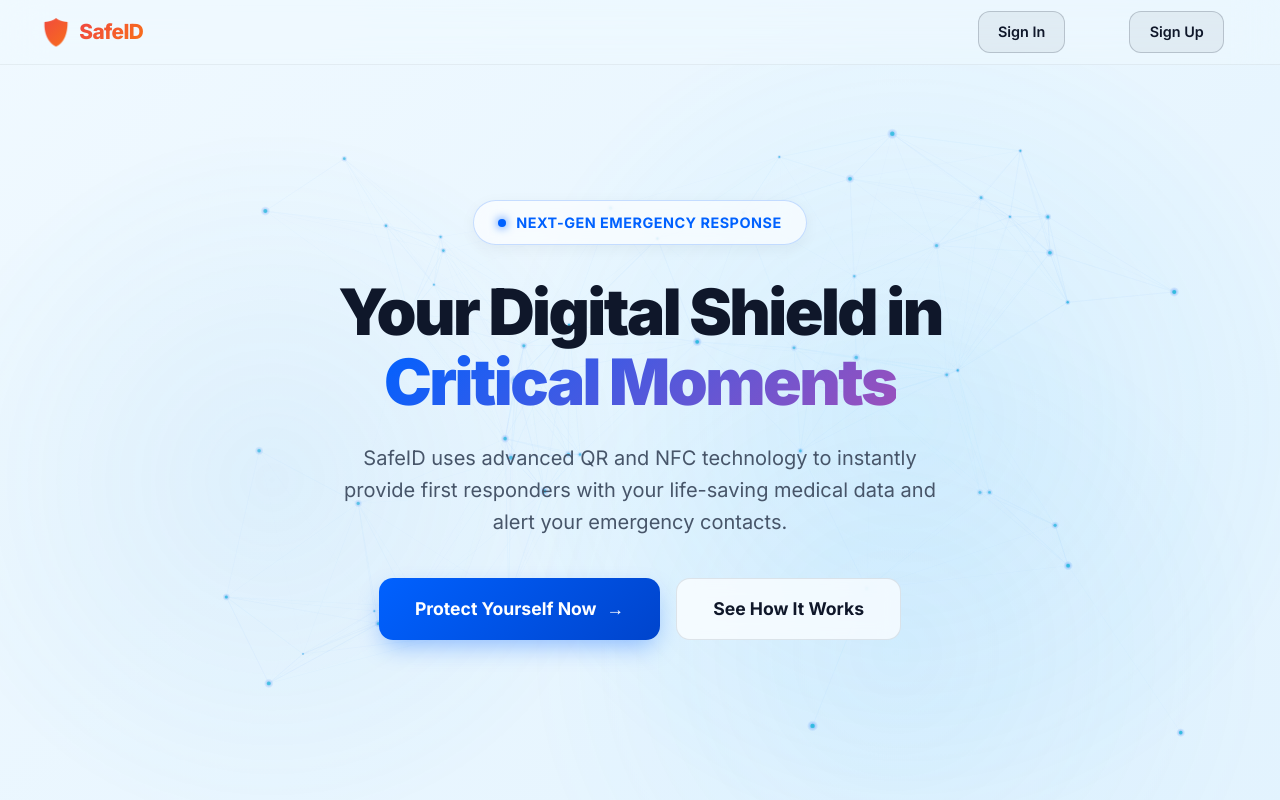
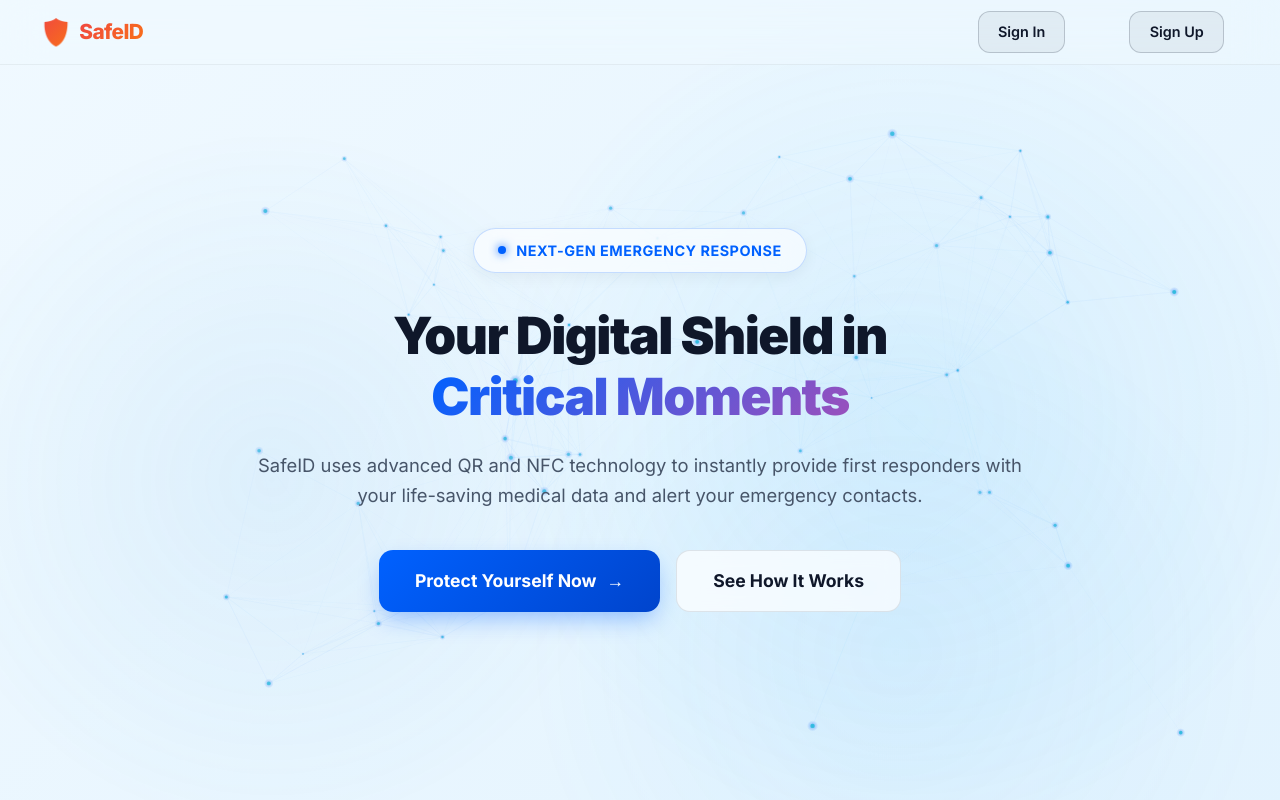
Before and after one commit to nishant8g/safeid-project, a React (Vite) app in the folder frontend/: page / in a window 1280 px wide. Shown: the top 800 px of the page. Built offline with nearby package versions, Linux system fonts and the light colour scheme; no server answers.

Commit message:
UI: Refined heading size and subtitle line wrapping

```diff
--- a/frontend/src/pages/Landing.jsx
+++ b/frontend/src/pages/Landing.jsx
@@ -233,7 +233,7 @@ export default function Landing() {
           </motion.div>
 
           {/* Title */}
-          <motion.h1 variants={fadeUpVariant} style={{ fontSize: 'clamp(2.2rem, 5vw, 4rem)', fontWeight: '900', color: '#0f172a', lineHeight: '1.1', letterSpacing: '-0.04em', maxWidth: '800px', marginBottom: '24px' }}>
+          <motion.h1 variants={fadeUpVariant} style={{ fontSize: 'clamp(2rem, 4.5vw, 3.2rem)', fontWeight: '900', color: '#0f172a', lineHeight: '1.2', letterSpacing: '-0.03em', maxWidth: '800px', marginBottom: '24px' }}>
             Your Digital Shield in <br/>
             <span style={{ background: 'linear-gradient(135deg, #0061FF 0%, #9D50BB 100%)', WebkitBackgroundClip: 'text', WebkitTextFillColor: 'transparent' }}>
               Critical Moments
@@ -241,7 +241,7 @@ export default function Landing() {
           </motion.h1>
 
           {/* Subtitle */}
-          <motion.p variants={fadeUpVariant} style={{ fontSize: 'clamp(1rem, 1.8vw, 1.25rem)', color: '#475569', maxWidth: '600px', lineHeight: '1.6', marginBottom: '40px' }}>
+          <motion.p variants={fadeUpVariant} style={{ fontSize: 'clamp(0.95rem, 1.6vw, 1.15rem)', color: '#475569', maxWidth: '800px', lineHeight: '1.6', marginBottom: '40px' }}>
             SafeID uses advanced QR and NFC technology to instantly provide first responders with your life-saving medical data and alert your emergency contacts.
           </motion.p>
 
```
